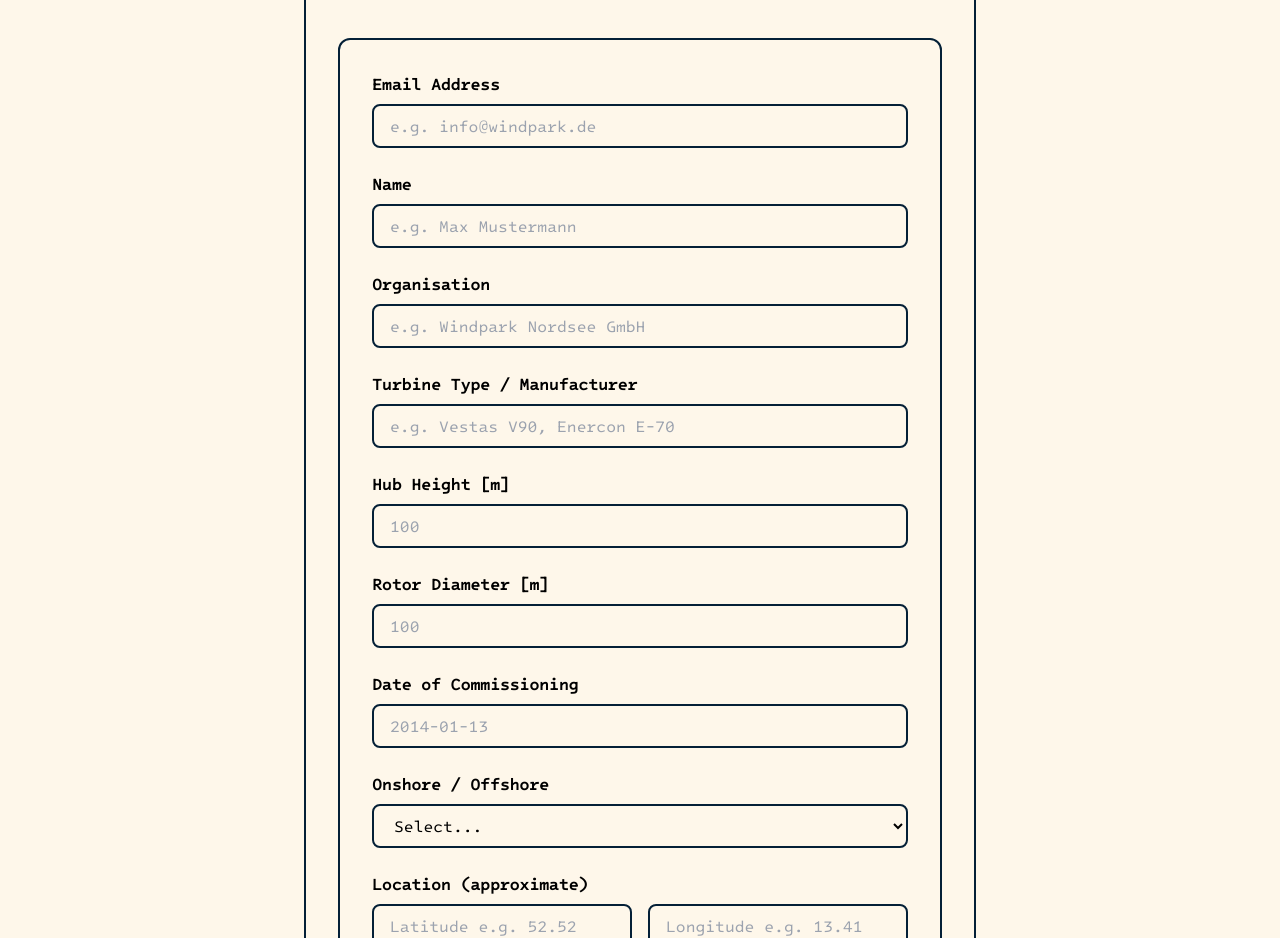
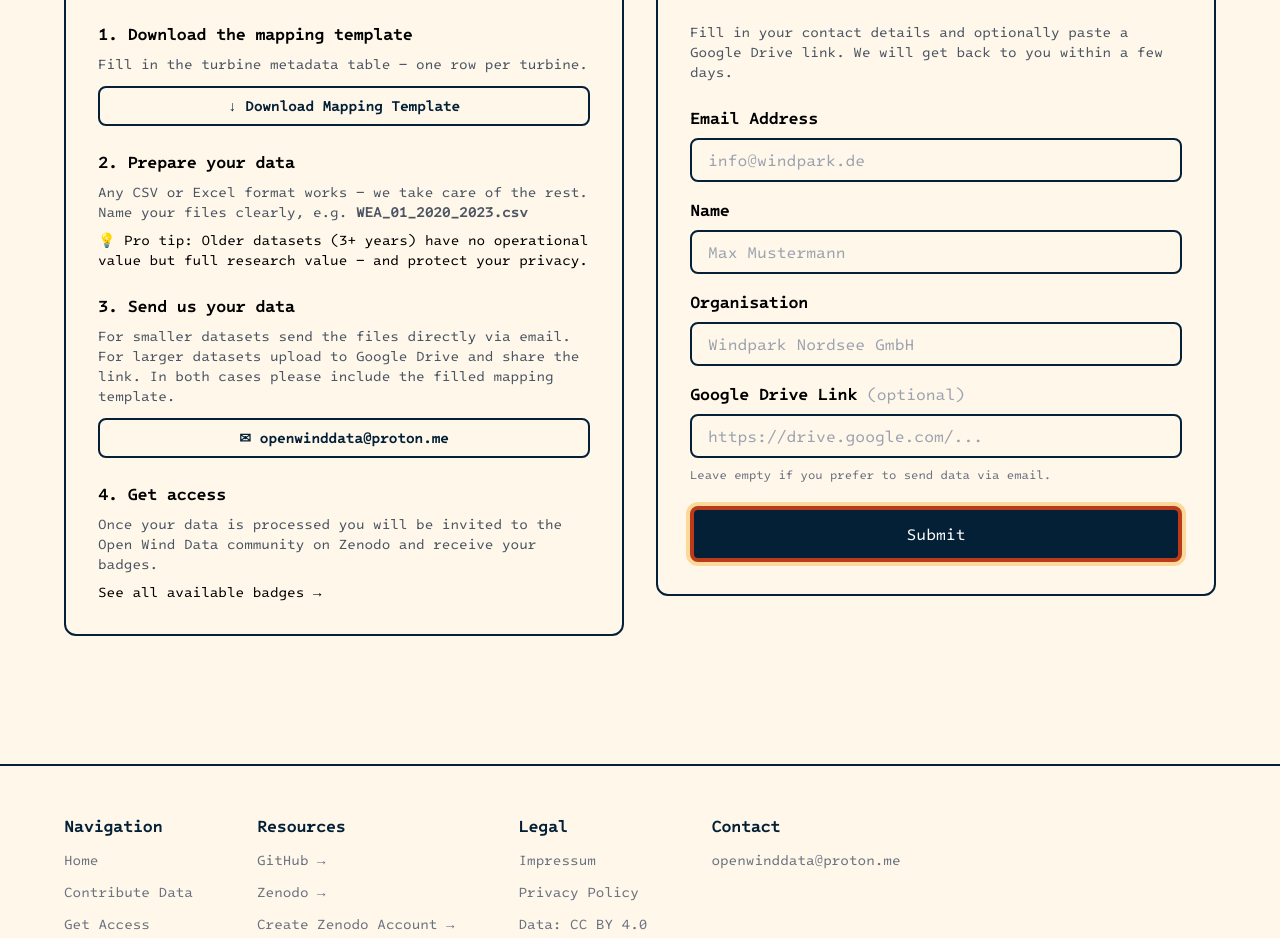
Before and after one commit to TheOriginalNielfert/open_wind_data, a React (Create React App) app in the folder website/: page /upload in a window 1280 px wide. Shown: the part 620-1558 px from the top of the page. Built offline with nearby package versions, Linux system fonts and the light colour scheme.

Commit message:
restructured

```diff
--- a/website/public/index.html
+++ b/website/public/index.html
@@ -32,14 +32,7 @@
     <input type="email" name="email"/>
     <input type="text" name="name"/>
     <input type="text" name="organisation"/>
-    <input type="text" name="turbine_type"/>
-    <input type="text" name="hub_height"/>
-    <input type="text" name="rotor_diameter"/>
-    <input type="text" name="commissioning_date"/>
-    <select name="onshore_offshore"></select>
-    <input type="number" name="latitude"/>
-    <input type="number" name="longitude"/>
-    <input type="file" name="dataset"/>
+    <input type="url" name="dataset_link"/>
   </form>
   <form name="request-access" data-netlify="true" hidden>
     <input type="email" name="email"/>
--- a/website/src/Upload.js
+++ b/website/src/Upload.js
@@ -1,10 +1,12 @@
 import { useState } from 'react';
+import { Link } from 'react-router-dom';
 
 function Upload() {
   const [formStatus, setFormStatus] = useState('');
 
   const handleSubmit = async (e) => {
     e.preventDefault();
+    setFormStatus('loading');
     const form = e.target;
     const data = new FormData(form);
     const response = await fetch('/', {
@@ -18,145 +20,142 @@ function Upload() {
       setFormStatus('error');
     }
   };
+
   return (
-    <div className="w-full max-w-2xl flex flex-col gap-6 border-2 border-darkblue rounded-xl p-8 mx-auto">
-      <h1 className="font-mono font-bold text-4xl mb-4">Contribute Data</h1>
-      <p className="font-mono text-lg mb-12 max-w-2xl text-center">
-        Fill in the form below and upload your dataset.
-        We will take care of the rest.
+    <div className="flex flex-col gap-8 p-16">
+      <h1 className="font-mono font-bold text-4xl text-center">Contribute Data</h1>
+
+      <div className="flex gap-8 items-start">
+
+        {/* Left: Explanation */}
+        <div className="flex flex-col gap-6 border-2 border-darkblue rounded-xl p-8 flex-1">
+          <h2 className="font-mono font-bold text-2xl">How to contribute</h2>
+
+          <div className="flex flex-col gap-2">
+            <p className="font-mono font-bold">1. Download the mapping template</p>
+            <p className="font-mono text-gray-600 text-sm">
+              Fill in the turbine metadata table — one row per turbine.
+            </p>
+            <a
+              href="/turbine_mapping_template.xlsx"
+              download
+              className="font-mono text-sm font-bold border-2 border-darkblue text-darkblue hover:bg-darkblue hover:text-white px-4 py-2 rounded-lg text-center mt-1"
+            >
+              ↓ Download Mapping Template
+            </a>
+          </div>
+
+          <div className="flex flex-col gap-2">
+            <p className="font-mono font-bold">2. Prepare your data</p>
+            <p className="font-mono text-gray-600 text-sm">
+              Any CSV or Excel format works — we take care of the rest.
+              Name your files clearly, e.g. <span className="font-bold">WEA_01_2020_2023.csv</span>
+            </p>
+            <p className="font-mono text-sm text-highlight">
+              💡 Pro tip: Older datasets (3+ years) have no operational value
+              but full research value — and protect your privacy.
+            </p>
+          </div>
+
+          <div className="flex flex-col gap-2">
+            <p className="font-mono font-bold">3. Send us your data</p>
+            <p className="font-mono text-gray-600 text-sm">
+              For smaller datasets send the files directly via email.
+              For larger datasets upload to Google Drive and share the link.
+              In both cases please include the filled mapping template.
+            </p>
+            <a
+              href="mailto:openwinddata@proton.me"
+              className="font-mono text-sm font-bold border-2 border-darkblue text-darkblue hover:bg-darkblue hover:text-white px-4 py-2 rounded-lg text-center mt-1"
+            >
+              ✉ openwinddata@proton.me
+            </a>
+          </div>
+
+          <div className="flex flex-col gap-2">
+            <p className="font-mono font-bold">4. Get access</p>
+            <p className="font-mono text-gray-600 text-sm">
+              Once your data is processed you will be invited to the
+              Open Wind Data community on Zenodo and receive your badges.
+            </p>
+            <Link
+              to="/badges"
+              className="font-mono text-sm text-highlight hover:underline"
+            >
+              See all available badges →
+            </Link>
+          </div>
+        </div>
+
+        {/* Right: Form */}
+        <div className="flex flex-col gap-6 border-2 border-darkblue rounded-xl p-8 flex-1">
+          <h2 className="font-mono font-bold text-2xl">Submit your dataset</h2>
+          <p className="font-mono text-gray-600 text-sm">
+            Fill in your contact details and optionally paste a Google Drive link.
+            We will get back to you within a few days.
           </p>
 
           <form
             onSubmit={handleSubmit}
             name="upload"
             netlify
-        className="w-full max-w-2xl flex flex-col gap-6 border-2 border-darkblue rounded-xl p-8 mx-auto"
+            className="flex flex-col gap-4"
           >
             <input type="hidden" name="form-name" value="upload"/>
 
-        {/* Email */}
             <div className="flex flex-col gap-2">
               <label className="font-mono font-bold">Email Address</label>
               <input
                 type="email"
                 name="email"
-            placeholder="e.g. info@windpark.de"
+                required
+                placeholder="info@windpark.de"
                 className="font-mono bg-transparent border-2 border-darkblue rounded-lg px-4 py-2 outline-none focus:border-highlight"
               />
             </div>
 
-        {/* Name */}
             <div className="flex flex-col gap-2">
               <label className="font-mono font-bold">Name</label>
               <input
                 type="text"
                 name="name"
-            placeholder="e.g. Max Mustermann"
+                required
+                placeholder="Max Mustermann"
                 className="font-mono bg-transparent border-2 border-darkblue rounded-lg px-4 py-2 outline-none focus:border-highlight"
               />
             </div>
 
-        {/* Organisation */}
             <div className="flex flex-col gap-2">
               <label className="font-mono font-bold">Organisation</label>
               <input
                 type="text"
                 name="organisation"
-            placeholder="e.g. Windpark Nordsee GmbH"
+                required
+                placeholder="Windpark Nordsee GmbH"
                 className="font-mono bg-transparent border-2 border-darkblue rounded-lg px-4 py-2 outline-none focus:border-highlight"
               />
             </div>
 
-        {/* Turbine Type */}
             <div className="flex flex-col gap-2">
-        <label className="font-mono font-bold">Turbine Type / Manufacturer</label>
+              <label className="font-mono font-bold">
+                Google Drive Link <span className="text-gray-400 font-normal">(optional)</span>
+              </label>
               <input
-            type="text"
-            name="turbine_type"
-            placeholder="e.g. Vestas V90, Enercon E-70"
+                type="url"
+                name="dataset_link"
+                placeholder="https://drive.google.com/..."
                 className="font-mono bg-transparent border-2 border-darkblue rounded-lg px-4 py-2 outline-none focus:border-highlight"
               />
+              <p className="font-mono text-xs text-gray-500">
+                Leave empty if you prefer to send data via email.
+              </p>
             </div>
 
-        {/* Hub Height */}
-        <div className="flex flex-col gap-2">
-        <label className="font-mono font-bold">Hub Height [m]</label>
-        <input
-            type="text"
-            name="hub_height"
-            placeholder="100"
-            className="font-mono bg-transparent border-2 border-darkblue rounded-lg px-4 py-2 outline-none focus:border-highlight"
-        />
-        </div>
-
-        {/* Rotor Diameter */}
-        <div className="flex flex-col gap-2">
-        <label className="font-mono font-bold">Rotor Diameter [m]</label>
-        <input
-            type="text"
-            name="rotor_diameter"
-            placeholder="100"
-            className="font-mono bg-transparent border-2 border-darkblue rounded-lg px-4 py-2 outline-none focus:border-highlight"
-        />
-        </div>
-
-        {/* Date of commissioning */}
-        <div className="flex flex-col gap-2">
-        <label className="font-mono font-bold">Date of Commissioning</label>
-        <input
-            type="text"
-            name="commissioning_date"
-            placeholder="2014-01-13"
-            className="font-mono bg-transparent border-2 border-darkblue rounded-lg px-4 py-2 outline-none focus:border-highlight"
-        />
-        </div>
-
-        {/* Onshore Offshore */}
-        <div className="flex flex-col gap-2">
-        <label className="font-mono font-bold">Onshore / Offshore</label>
-        <select name="onshore_offshore" className="font-mono bg-parchment border-2 border-darkblue rounded-lg px-4 py-2 outline-none focus:border-highlight">
-            <option value="">Select...</option>
-            <option value="onshore">Onshore</option>
-            <option value="offshore">Offshore</option>
-        </select>
-        </div>
-
-        {/* Coordinates */}
-        <div className="flex flex-col gap-2">
-          <label className="font-mono font-bold">
-            Location (approximate)
-          </label>
-
-          <div className="flex gap-4">
-            <input
-              type="number"
-              name="latitude"
-              step="any"
-              placeholder="Latitude e.g. 52.52"
-              className="font-mono bg-transparent border-2 border-darkblue rounded-lg px-4 py-2 outline-none focus:border-highlight w-full"
-            />
-
-            <input
-              type="number"
-              name="longitude"
-              step="any"
-              placeholder="Longitude e.g. 13.41"
-              className="font-mono bg-transparent border-2 border-darkblue rounded-lg px-4 py-2 outline-none focus:border-highlight w-full"
-            />
-          </div>
-        </div>
-
-        {/* File Upload */}
-        <div className="flex flex-col gap-2">
-        <label className="font-mono font-bold">Dataset (CSV)</label>
-        <input
-            type="file"
-            name="dataset"
-            accept=".csv,.xlsx"
-            className="font-mono border-2 border-darkblue rounded-lg px-4 py-2"
-        />
-        </div>
-
+            {formStatus === 'loading' && (
+              <p className="font-mono text-darkblue font-bold text-center">
+                Sending... please wait.
+              </p>
+            )}
             {formStatus === 'success' && (
               <p className="font-mono text-green-600 font-bold text-center">
                 Thank you! We will get back to you soon.
@@ -168,13 +167,14 @@ function Upload() {
               </p>
             )}
 
-
-        {/* Submit Button */}
-        <button className="border-4 border-red ring-4 ring-beige bg-darkblue hover:bg-hover text-white font-mono px-8 py-2 rounded-lg">
-          Submit Dataset
+            <button className="border-4 border-red ring-4 ring-beige bg-darkblue hover:bg-hover text-white font-mono px-8 py-3 rounded-lg mt-2">
+              Submit
             </button>
 
           </form>
+        </div>
+
+      </div>
     </div>
   )
 }
```
Lines whose indentation alone changed are shown as unchanged.
